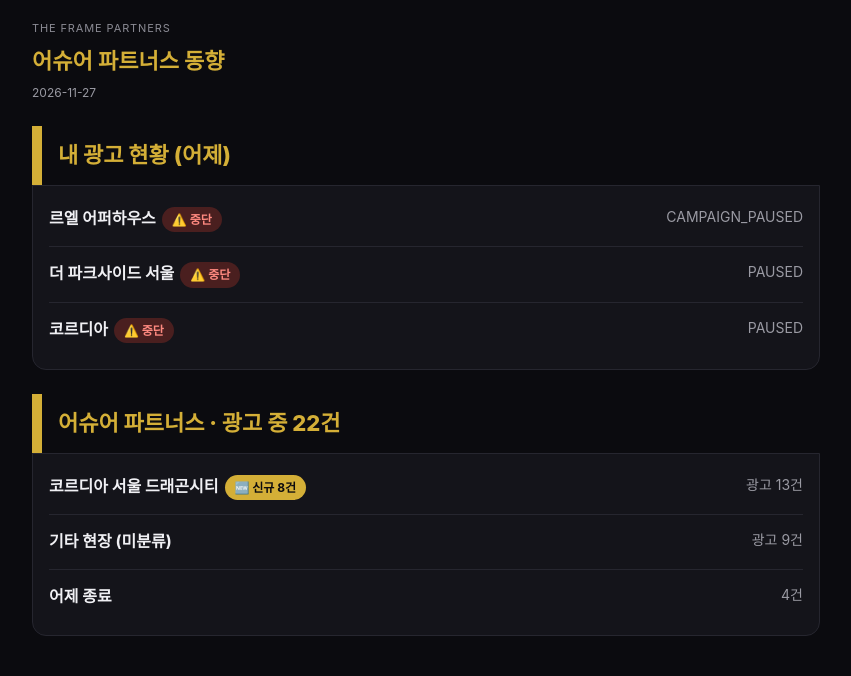
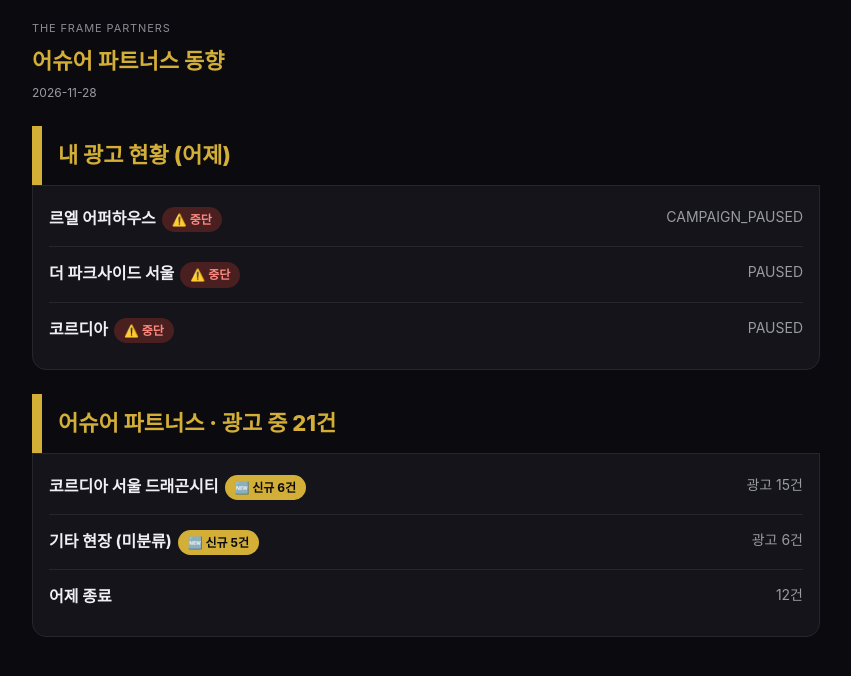
Before and after one commit to porsche52121-spec/theframe-briefing, a plain HTML site: page competitor.html in a window 1280 px wide. Shown: the whole page, without its empty margins (214-1065 px from the left). Drawn offline with Linux system fonts and the light colour scheme.

Commit message:
경쟁 동향 업데이트 2026-11-28

```diff
--- a/competitor.html
+++ b/competitor.html
@@ -1,4 +1,4 @@
-<!doctype html><html lang="ko"><head><meta charset="utf-8"><meta name="viewport" content="width=device-width,initial-scale=1"><title>어슈어 동향 2026-11-27</title><style>
+<!doctype html><html lang="ko"><head><meta charset="utf-8"><meta name="viewport" content="width=device-width,initial-scale=1"><title>어슈어 동향 2026-11-28</title><style>
 *{box-sizing:border-box}
 body{margin:0;background:#0B0B0F;color:#f0f0f4;font-family:-apple-system,"Apple SD Gothic Neo",sans-serif;font-size:15px;line-height:1.6}
 .wrap{max-width:820px;margin:0 auto;padding:20px 16px 80px}
@@ -14,4 +14,4 @@ h1{color:#D4AF37;font-size:22px;margin:6px 0 4px}
 .an{font-size:16px;font-weight:700}
 .cnt{color:#9a9aa3;font-size:14px}
 .b{display:inline-block;font-size:12px;font-weight:700;padding:3px 10px;border-radius:999px;margin-left:6px;background:#D4AF37;color:#0B0B0F}
-</style></head><body><div class="wrap"><div class="top">THE FRAME PARTNERS</div><h1>어슈어 파트너스 동향</h1><div class="date">2026-11-27</div><div class="band">내 광고 현황 (어제)</div><div class="tint"><div class="row"><div><span class="an">르엘 어퍼하우스</span><span class="b" style="background:#4a1f1f;color:#ff8a80">⚠️ 중단</span></div><div class="cnt">CAMPAIGN_PAUSED</div></div><div class="row"><div><span class="an">더 파크사이드 서울</span><span class="b" style="background:#4a1f1f;color:#ff8a80">⚠️ 중단</span></div><div class="cnt">PAUSED</div></div><div class="row"><div><span class="an">코르디아</span><span class="b" style="background:#4a1f1f;color:#ff8a80">⚠️ 중단</span></div><div class="cnt">PAUSED</div></div></div><div class="band">어슈어 파트너스 · 광고 중 22건</div><div class="tint"><div class="row"><div><span class="an">코르디아 서울 드래곤시티</span><span class="b">🆕 신규 8건</span></div><div class="cnt">광고 13건</div></div><div class="row"><div><span class="an">기타 현장 (미분류)</span></div><div class="cnt">광고 9건</div></div><div class="row"><div class="an">어제 종료</div><div class="cnt">4건</div></div></div></div></body></html>
+</style></head><body><div class="wrap"><div class="top">THE FRAME PARTNERS</div><h1>어슈어 파트너스 동향</h1><div class="date">2026-11-28</div><div class="band">내 광고 현황 (어제)</div><div class="tint"><div class="row"><div><span class="an">르엘 어퍼하우스</span><span class="b" style="background:#4a1f1f;color:#ff8a80">⚠️ 중단</span></div><div class="cnt">CAMPAIGN_PAUSED</div></div><div class="row"><div><span class="an">더 파크사이드 서울</span><span class="b" style="background:#4a1f1f;color:#ff8a80">⚠️ 중단</span></div><div class="cnt">PAUSED</div></div><div class="row"><div><span class="an">코르디아</span><span class="b" style="background:#4a1f1f;color:#ff8a80">⚠️ 중단</span></div><div class="cnt">PAUSED</div></div></div><div class="band">어슈어 파트너스 · 광고 중 21건</div><div class="tint"><div class="row"><div><span class="an">코르디아 서울 드래곤시티</span><span class="b">🆕 신규 6건</span></div><div class="cnt">광고 15건</div></div><div class="row"><div><span class="an">기타 현장 (미분류)</span><span class="b">🆕 신규 5건</span></div><div class="cnt">광고 6건</div></div><div class="row"><div class="an">어제 종료</div><div class="cnt">12건</div></div></div></div></body></html>
```
